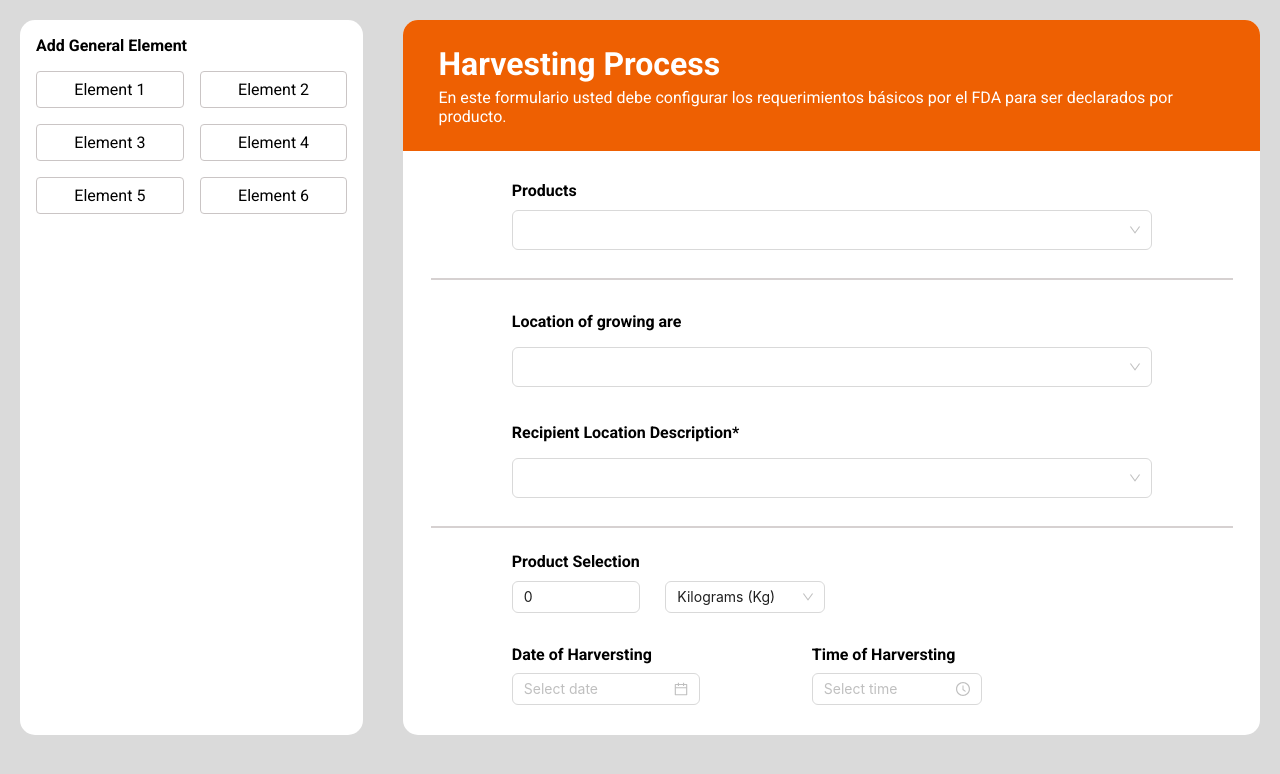
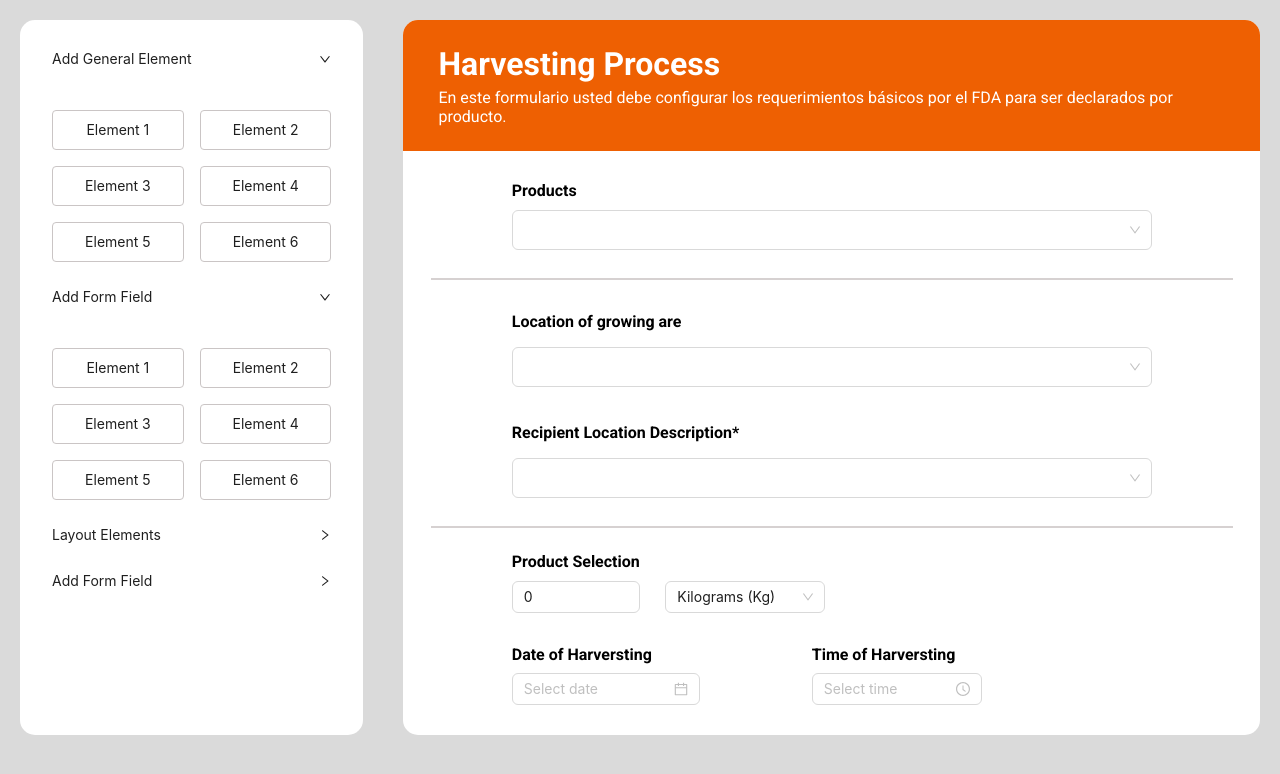
Before and after one commit to Pipeto84/dnd_darwin, a React (Create React App) app: page / in a window 1280 px wide. Shown: the top 774 px of the page. Built offline with nearby package versions, Linux system fonts and the light colour scheme.

Commit message:
collapse flecha final

```diff
--- a/src/components/Drags.tsx
+++ b/src/components/Drags.tsx
@@ -1,9 +1,13 @@
-import styles from '../Styles/Drags.module.css'
+import styles from "../Styles/Drags.module.css";
+import { Collapse } from "antd";
+import type { CollapseProps } from "antd";
 
 export const Drags = () => {
-  return (
-    <div className={styles.containerGeneralElements}>
-      <label className={styles.titleGeneralElements}>Add General Element</label>
+  const generalElements: CollapseProps["items"] = [
+    {
+      key: "1",
+      label: "Add General Element",
+      children: (
         <div className={styles.generalElements}>
           <div className={styles.generalElement}>Element 1</div>
           <div className={styles.generalElement}>Element 2</div>
@@ -12,6 +16,64 @@ export const Drags = () => {
           <div className={styles.generalElement}>Element 5</div>
           <div className={styles.generalElement}>Element 6</div>
         </div>
+      ),
+    },
+  ];
+  const formField: CollapseProps["items"] = [
+    {
+      key: "2",
+      label: "Add Form Field",
+      children: (
+        <div className={styles.generalElements}>
+          <div className={styles.generalElement}>Element 1</div>
+          <div className={styles.generalElement}>Element 2</div>
+          <div className={styles.generalElement}>Element 3</div>
+          <div className={styles.generalElement}>Element 4</div>
+          <div className={styles.generalElement}>Element 5</div>
+          <div className={styles.generalElement}>Element 6</div>
         </div>
-  )
-}
+      ),
+    },
+  ];
+  const layoutFields: CollapseProps["items"] = [
+    {
+      key: "3",
+      label: "Layout Elements",
+      children: (
+        <div className={styles.generalElements}>
+          <div className={styles.generalElement}>Element 1</div>
+          <div className={styles.generalElement}>Element 2</div>
+          <div className={styles.generalElement}>Element 3</div>
+          <div className={styles.generalElement}>Element 4</div>
+          <div className={styles.generalElement}>Element 5</div>
+          <div className={styles.generalElement}>Element 6</div>
+        </div>
+      ),
+    },
+  ];
+  const themes: CollapseProps["items"] = [
+    {
+      key: "4",
+      label: "Add Form Field",
+      children: (
+        <div className={styles.generalElements}>
+          <div className={styles.generalElement}>Element 1</div>
+          <div className={styles.generalElement}>Element 2</div>
+          <div className={styles.generalElement}>Element 3</div>
+          <div className={styles.generalElement}>Element 4</div>
+          <div className={styles.generalElement}>Element 5</div>
+          <div className={styles.generalElement}>Element 6</div>
+        </div>
+      ),
+    },
+  ];
+
+  return (
+    <div className={styles.containerGeneralElements}>
+      <Collapse defaultActiveKey={["1"]} ghost items={generalElements} expandIconPosition="end"/>
+      <Collapse defaultActiveKey={["2"]} ghost items={formField} expandIconPosition="end"/>
+      <Collapse ghost items={layoutFields} expandIconPosition="end"/>
+      <Collapse ghost items={themes} expandIconPosition="end"/>
+    </div>
+  );
+};
```
Lines whose indentation alone changed are shown as unchanged.
